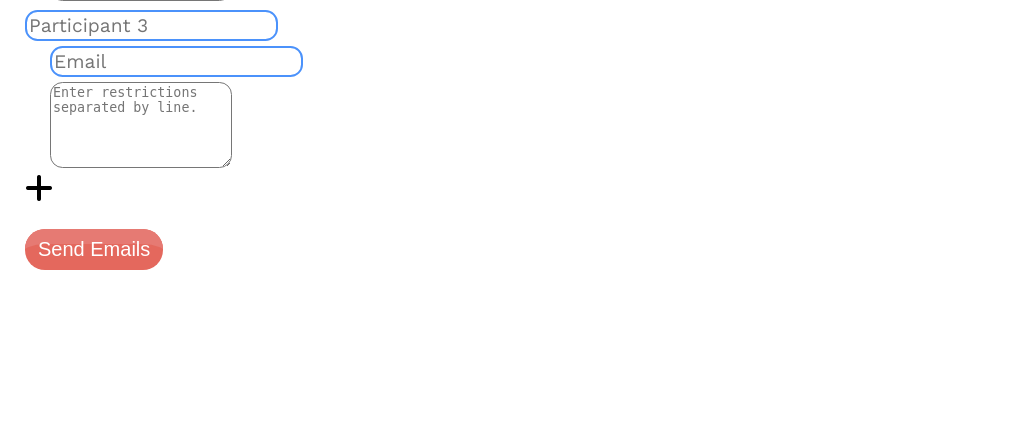
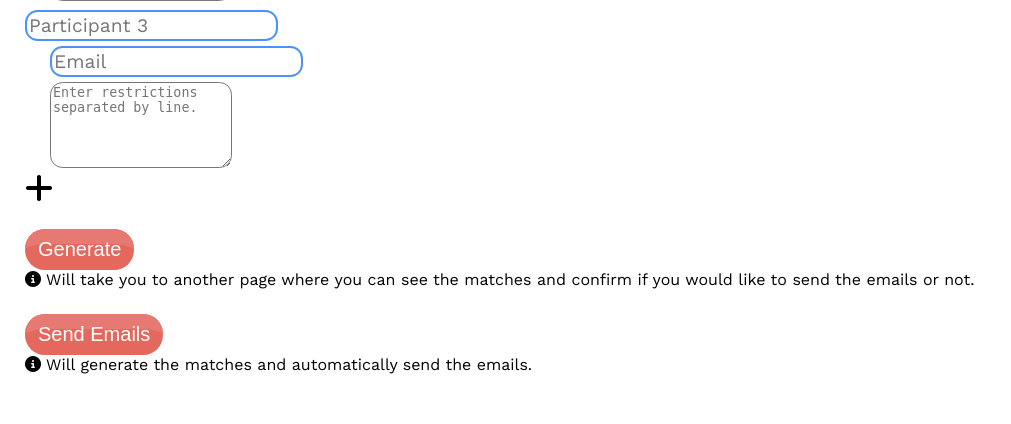
Before and after one commit to sachinraja/secretsantaorganizer, a Flask app: page / in a window 1280 px wide. Shown: the part 687-1111 px from the top of the page, without its empty margins (0-1011 px from the left). Before the commit the page ends 957 px from the top, so only its background shows below. Run offline with Flask 2, Linux system fonts and the light colour scheme; some libraries are stand-ins or nearby versions.

Commit message:
Add new page for displaying matches before sending emails

```diff
--- a/app/app.py
+++ b/app/app.py
@@ -1,77 +1,32 @@
 from flask import Flask, request, render_template, redirect, url_for
 import secret_santa
 from secret_santa import Person
+import json
 
 app = Flask(__name__)
+
+# half a megabyte
+app.config["MAX_CONTENT_LENGTH"] = 1024 * 512
 
 @app.route("/", methods=["GET", "POST"])
 def secret_santa_match():
     if request.method == "POST":
-
-        # get 15 organizers
-        organizers = []
-        for i in range(15):
-            organizer = request.form.getlist(f"organizer{i}")
-
-            if organizer == []:
-                break
-
-            name, email = organizer
-
-            # check first two fields (name, email)
-            if name == "" and email == "":
-                continue
-
-            # set name to email if it is blank
-            if name == "":
-                name = email
-
-            # continue, can't fulfill function of organizer without email
-            if email == "":
-                continue
-
-            organizers.append(Person(name, email))
-
-        # get 100 participants
-        participants = []
-        for i in range(100):
-            participant = request.form.getlist(f"participant{i}")
-
-            if participant == []:
-                break
-
-            name, email, restrictions = participant
-
-
-            if name == "" and email == "":
-                continue
-
-            if name == "":
-                name = email
-
-            # set email to none if it is blank, organizers will have to contact
-            elif email == "":
-                email = None;
-
-            restrictions = restrictions.split("\r\n")
-
-            if restrictions == [""]:
-                restrictions = []
-
-            participants.append(Person(name, email, restrictions))
+        participants = getParticipants()
 
         # cannot match with only one person
         if len(participants) <= 1:
             return redirect(url_for("status", status_msg="Not enough participants to match."))
 
+        organizers = getOrganizers()
         matches = secret_santa.match_people(participants)
 
         if matches != None:
-            secret_santa.send_emails(organizers,
+            """secret_santa.send_emails(organizers,
             matches,
             "Welcome organizers! It is your duties to ensure everyone is performing their duties.",
             "Hello, welcome to the first secret santa!",
-            "<p>Hello, welcome to the first secret santa!</p>")
+            "<p>Hello, welcome to the first secret santa!</p>")"""
+
             return redirect(url_for("status", status_msg="The emails were successfully sent!"))
 
         else:
@@ -82,3 +37,103 @@ def secret_santa_match():
 @app.route("/status")
 def status():
     return render_template("status.html", status_msg=request.args.get("status_msg"))
+
+@app.route("/send-email", methods=["POST"])
+def send_email():
+
+    if "generate" in request.form:
+        participants = getParticipants()
+
+        # cannot match with only one person
+        if len(participants) <= 1:
+            return redirect(url_for("status", status_msg="Not enough participants to match."))
+
+        organizers = getOrganizers()
+        matches = secret_santa.match_people(participants)
+
+        if matches != None:
+            matches_for_json = []
+            for match in matches.items():
+                matches_for_json.append([person.__dict__ for person in match])
+
+            return render_template("send_email.html", organizers_JSON=json.dumps([organizer.__dict__ for organizer in organizers]), matches=matches.items(), matches_JSON=json.dumps(matches_for_json))
+
+    elif request.json.get("generateSendEmails"):
+        # load empty list if there are no organizers
+        json_organizers = json.loads(request.json["organizers"] or "[]")
+        json_matches = json.loads(request.json["matches"])
+
+        organizers = [Person(**organizer) for organizer in json_organizers]
+
+        matches = {}
+        for match in json_matches:
+            matches[Person(**match[0])] = Person(**match[1])
+
+        secret_santa.send_emails(organizers,
+        matches,
+        "Welcome organizers! It is your duties to ensure everyone is performing their duties.",
+        "Hello, welcome to the first secret santa!",
+        "<p>Hello, welcome to the first secret santa!</p>")
+
+        # send URL back to page for redirect
+        return url_for("status", status_msg="The emails were successfully sent!")
+
+    return redirect(url_for("secret_santa_match"))
+
+def getOrganizers():
+    # get 15 organizers
+    organizers = []
+    for i in range(15):
+        organizer = request.form.getlist(f"organizer{i}")
+
+        if organizer == []:
+            break
+
+        name, email = organizer
+
+        # check first two fields (name, email)
+        if name == "" and email == "":
+            continue
+
+        # set name to email if it is blank
+        if name == "":
+            name = email
+
+        # continue, can't fulfill function of organizer without email
+        if email == "":
+            continue
+
+        organizers.append(Person(name, email))
+
+    return organizers
+
+def getParticipants():
+    # get 100 participants
+    participants = []
+    for i in range(100):
+        participant = request.form.getlist(f"participant{i}")
+
+        if participant == []:
+            break
+
+        name, email, restrictions = participant
+
+
+        if name == "" and email == "":
+            continue
+
+        if name == "":
+            name = email
+
+        # set email to none if it is blank, organizers will have to contact
+        elif email == "":
+            email = None
+
+        restrictions = restrictions.split("\r\n")
+
+        if restrictions == [""]:
+            restrictions = []
+
+        participants.append(Person(name, email, restrictions))
+
+    return participants
--- /dev/null
+++ b/app/static/css/buttons.css
@@ -0,0 +1,23 @@
+.redButton{
+    margin-top: 25px;
+	box-shadow: inset 0px 39px 0px -24px #e67a73;
+	background-color: #e4685d;
+    border-radius: 20px;
+    border: none;
+	display: inline-block;
+	cursor: pointer;
+	color: #ffffff;
+	font-family: Arial;
+	font-size: 20px;
+	padding: 9px 13px;
+	text-decoration :none;
+}
+
+.redButton:hover{
+	background-color: #eb675e;
+}
+
+.redButton:active{
+	position: relative;
+	top: 5px;
+}
--- a/app/static/css/secret_santa.css
+++ b/app/static/css/secret_santa.css
@@ -62,26 +62,7 @@ h1, h2, h3{
     max-width: fit-content;
 }
 
-.redButton{
-    margin-top: 25px;
-	box-shadow: inset 0px 39px 0px -24px #e67a73;
-	background-color: #e4685d;
-    border-radius: 20px;
-    border: none;
-	display: inline-block;
-	cursor: pointer;
-	color: #ffffff;
-	font-family: Arial;
-	font-size: 20px;
-	padding: 9px 13px;
-	text-decoration :none;
+.info{
+    font-family: Work Sans, Arial, Helvetica, sans-serif;
+    max-width: fit-content;
 }
-
-.redButton:hover{
-	background-color: #eb675e;
-}
-
-.redButton:active{
-	position: relative;
-	top: 5px;
-}
--- a/app/static/js/input.js
+++ b/app/static/js/input.js
@@ -124,3 +124,12 @@ function validateEmail(email){
     const re = /^(([^<>()\[\]\\.,;:\s@"]+(\.[^<>()\[\]\\.,;:\s@"]+)*)|(".+"))@((\[[0-9]{1,3}\.[0-9]{1,3}\.[0-9]{1,3}\.[0-9]{1,3}\])|(([a-zA-Z\-0-9]+\.)+[a-zA-Z]{2,}))$/;
     return re.test(email.toLowerCase());
 }
+
+function submitGenerateForm(){
+    let form = document.getElementById("secretSanta");
+    let hiddenInput = document.createElement("input");
+    hiddenInput.name = "generate";
+    form.appendChild(hiddenInput);
+    form.action = "/send-email";
+    form.submit();
+}
--- a/app/templates/secret_santa.html
+++ b/app/templates/secret_santa.html
@@ -13,9 +13,10 @@
         <!-- Icons -->
         <script src="https://kit.fontawesome.com/8fbeccc6cb.js" crossorigin="anonymous"></script>
 
-        <link rel="stylesheet" href="{{ url_for('static', filename='css/secret_santa.css') }}?v=1.0">
+        <link rel="stylesheet" href="{{ url_for('static', filename='css/buttons.css') }}?v=1.0">
+        <link rel="stylesheet" href="{{ url_for('static', filename='css/secret_santa.css') }}?v=1.0.1">
 
-        <script src="{{ url_for('static', filename='js/input.js') }}?v=1.0"></script>
+        <script src="{{ url_for('static', filename='js/input.js') }}?v=1.1"></script>
 
         <script>
             onload = function(){
@@ -47,7 +48,18 @@
                 </div>
 
                 <i onclick="addParticipant();" class="addButton fas fa-plus fa-2x"></i>
-                <input class="redButton" type="submit" value="Send Emails">
+
+                <input class="redButton" name="generate" type="button" onclick="submitGenerateForm();" value="Generate">
+                <p class="info">
+                    <i class="fas fa-info-circle"></i>
+                    Will take you to another page where you can see the matches and confirm if you would like to send the emails or not.
+                </p>
+
+                <input class="redButton" name="sendEmails" type="submit" value="Send Emails">
+                <p class="info">
+                    <i class="fas fa-info-circle"></i>
+                    Will generate the matches and automatically send the emails.
+                </p>
             </form>
         </div>
     </body>
```
Also changed, not shown: app/static/css/send_email.css (added, +26 -0 lines), app/static/js/generateSendEmails.js (added, +18 -0 lines), app/templates/send_email.html (added, +45 -0 lines), wsgi.py (line endings or trailing spaces).
